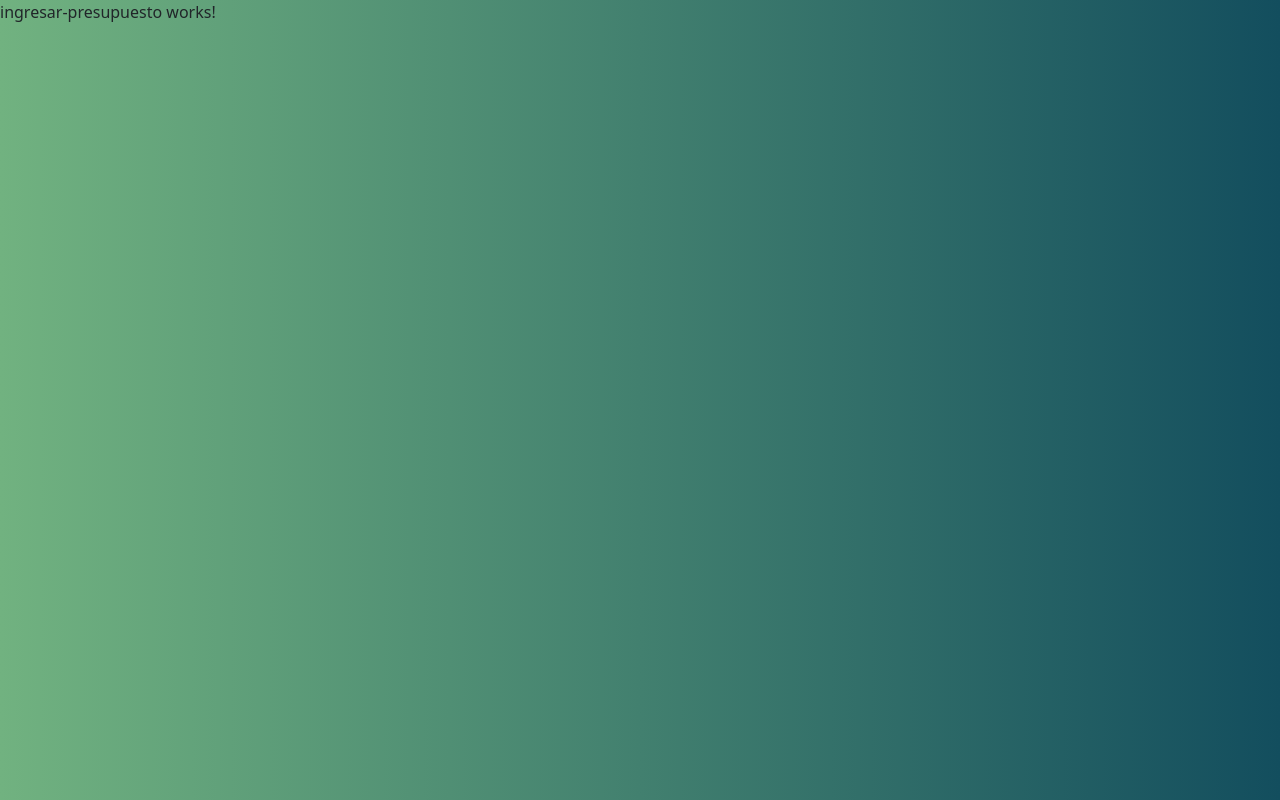
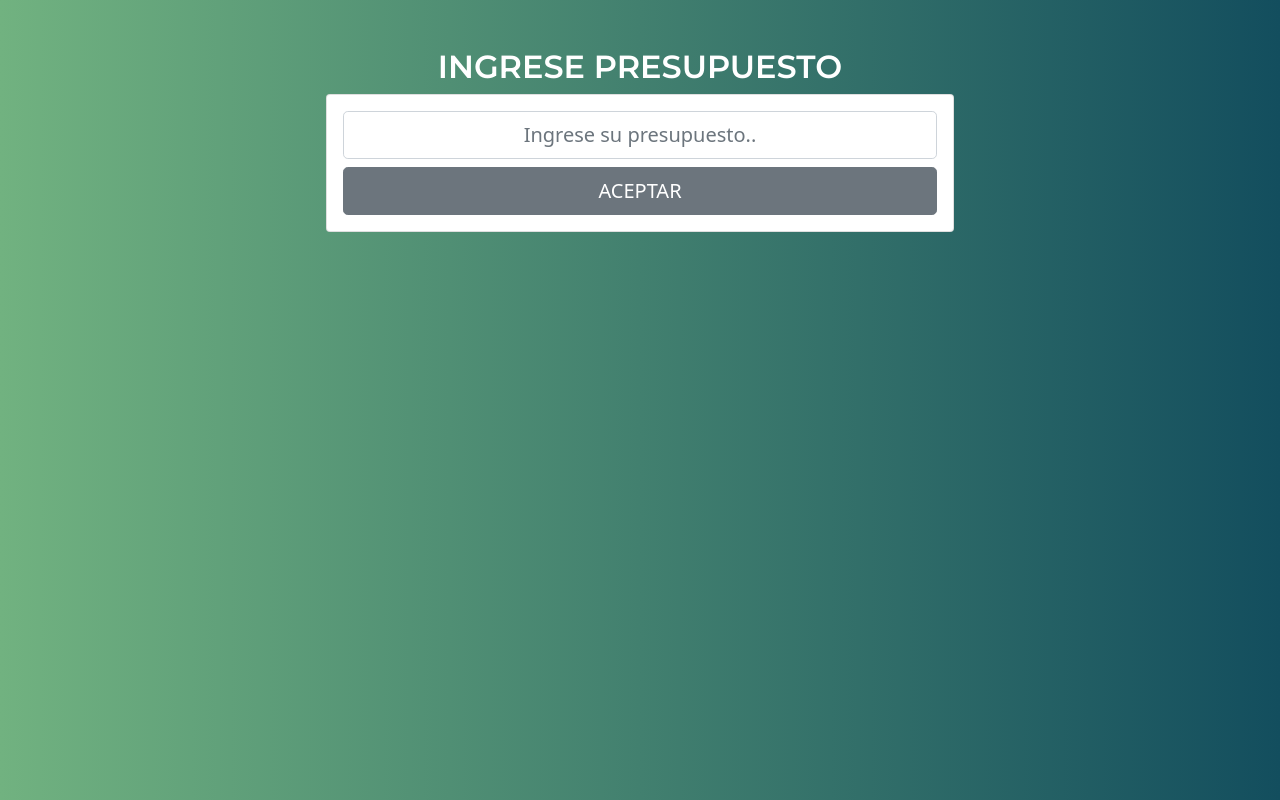
Before and after one commit to rodrigojavescobar/angular-presupuesto, an Angular app: page /ingresarPresupuesto in a window 1280 px wide. Built offline with nearby package versions, Linux system fonts and the light colour scheme.

Commit message:
Ingresar presupuesto HTML y Google Fonts

```diff
--- a/src/app/components/ingresar-presupuesto/ingresar-presupuesto.component.css
+++ b/src/app/components/ingresar-presupuesto/ingresar-presupuesto.component.css
@@ -0,0 +1,7 @@
+input {
+    text-align: center;
+}
+
+button {
+    width: 100%;
+}
--- a/src/app/components/ingresar-presupuesto/ingresar-presupuesto.component.html
+++ b/src/app/components/ingresar-presupuesto/ingresar-presupuesto.component.html
@@ -1 +1,11 @@
-<p>ingresar-presupuesto works!</p>
+<div class="row mt-5">
+    <div class="col-lg-6 offset-lg-3">
+        <h2 class="text-center fontTitle">Ingrese Presupuesto</h2>
+        <div class="card">
+            <div class="card-body">
+                <input type="text" class="form-control form-control-lg" placeholder="Ingrese su presupuesto..">
+                <button class="btn btn-secondary btn-lg btn-block mt-2">ACEPTAR</button>
+            </div>
+        </div>
+    </div>
+</div>
--- a/src/index.html
+++ b/src/index.html
@@ -7,6 +7,7 @@
   <meta name="viewport" content="width=device-width, initial-scale=1">
   <link rel="icon" type="image/x-icon" href="favicon.ico">
   <link href="https://cdn.jsdelivr.net/npm/bootstrap@5.0.0-beta1/dist/css/bootstrap.min.css" rel="stylesheet" integrity="sha384-giJF6kkoqNQ00vy+HMDP7azOuL0xtbfIcaT9wjKHr8RbDVddVHyTfAAsrekwKmP1" crossorigin="anonymous">
+  <link href="https://fonts.googleapis.com/css2?family=Montserrat:wght@600&display=swap" rel="stylesheet">
 </head>
 <body>
   <app-root></app-root>
--- a/src/styles.css
+++ b/src/styles.css
@@ -4,3 +4,9 @@
     background: -webkit-linear-gradient(to right, #71B280, #134E5E);  /* Chrome 10-25, Safari 5.1-6 */
     background: linear-gradient(to right, #71B280, #134E5E); /* W3C, IE 10+/ Edge, Firefox 16+, Chrome 26+, Opera 12+, Safari 7+ */
 }
+
+.fontTitle {
+    font-family: 'Montserrat', sans-serif;
+    color: white;
+    text-transform: uppercase;
+}
```
